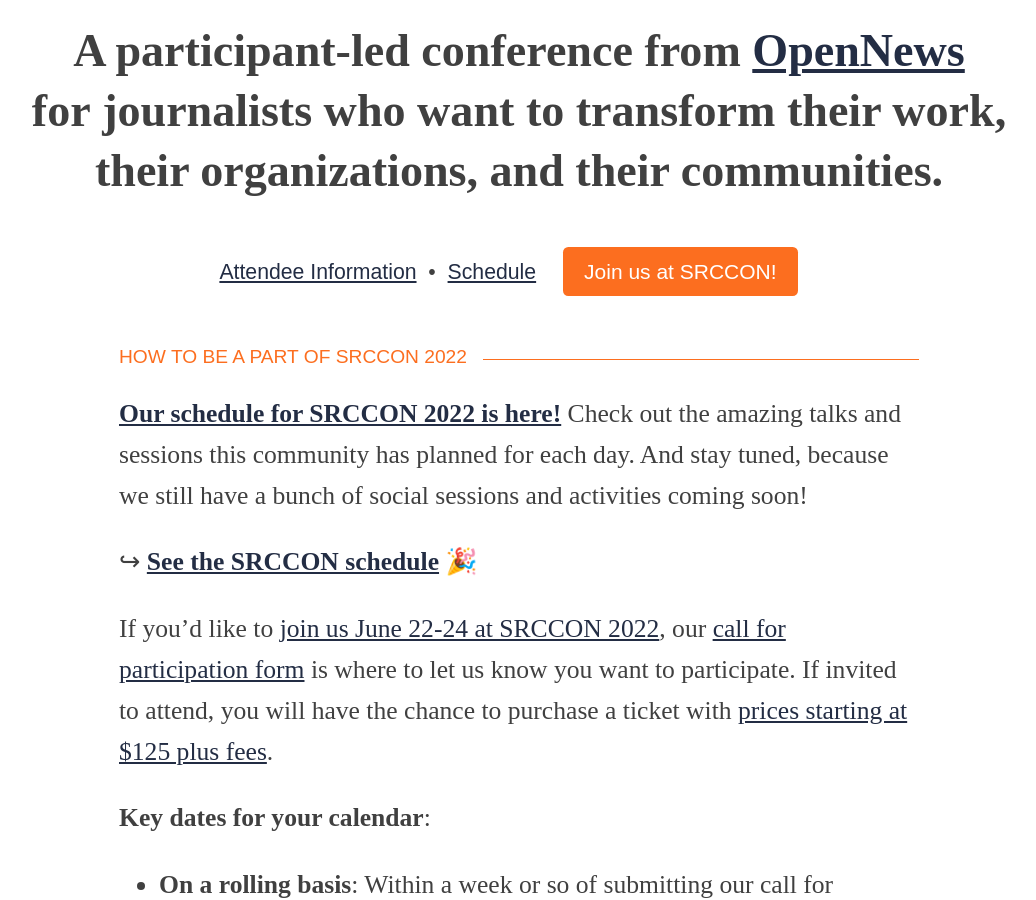
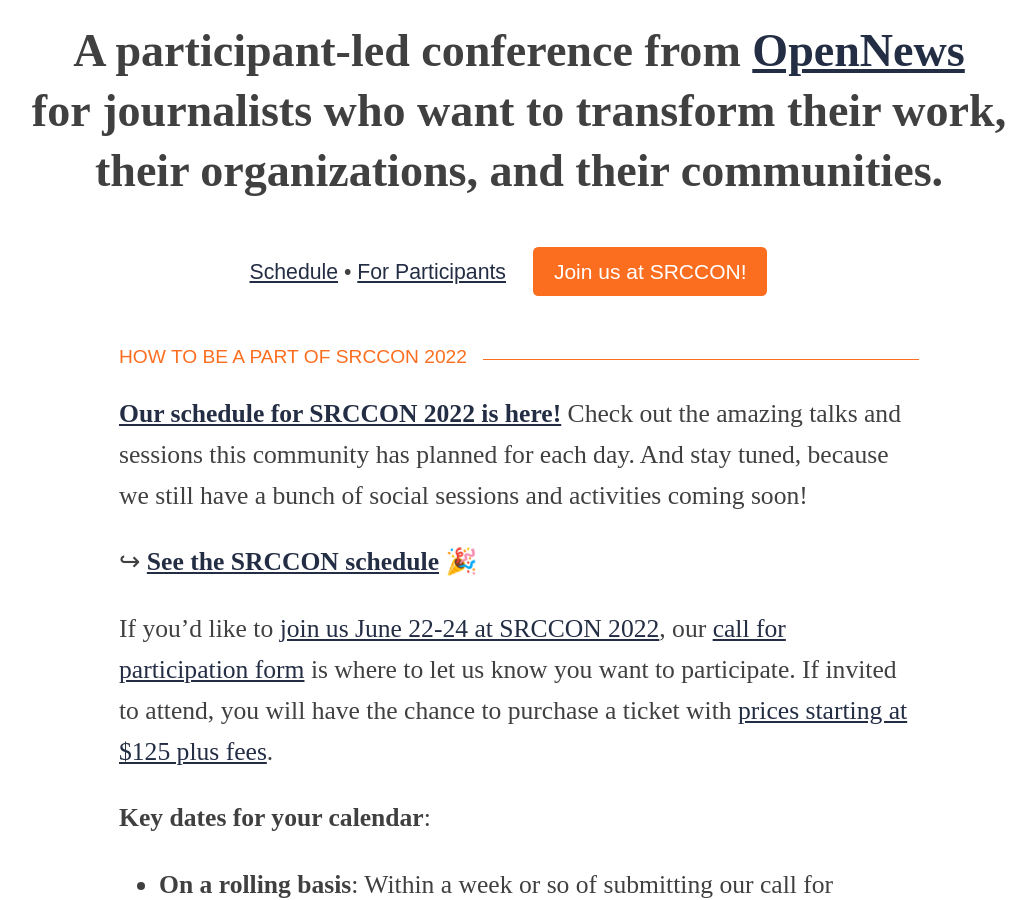
Before and after one commit to OpenNews/srccon-2022, a Jekyll site: the page built from homepage.md, in a window 1280 px wide and 900 px high, scrolled down 496 px. Shown: the whole window, without its empty margins (121-1157 px from the left). Built offline with Jekyll 4.4.1, drawn with Linux system fonts in a browser that asks for light colours; some web fonts are replaced; our own code applies the rules of GitHub Pages for plain Markdown files.

Commit message:
new headers for the homepage, for friday through tuesday

```diff
--- a/_layouts/simple_layout.html
+++ b/_layouts/simple_layout.html
@@ -54,7 +54,7 @@
             {% endif %}
             {% if page.section == 'homepage' %}<p class="big-type">A participant-led conference from <a href="https://opennews.org">OpenNews</a> for&nbsp;journalists who want to transform their work, their organizations, and their communities.</p>{% endif %}
             <div class="sub-nav">
-                <a href="/attendees">Attendee Information</a>&nbsp; • &nbsp;<a href="/schedule">Schedule</a>
+                <a href="/schedule">Schedule</a> • <a href="/participant-prep">For Participants</a>
                 {% if page.cta_button_text %}
                 <a href="{{ page.cta_button_link }}" class="button">{{ page.cta_button_text }}</a>
                 {% else %}
```
